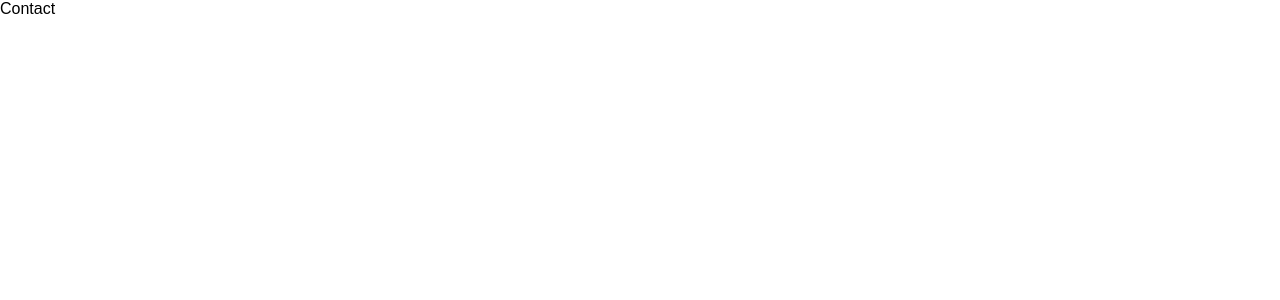
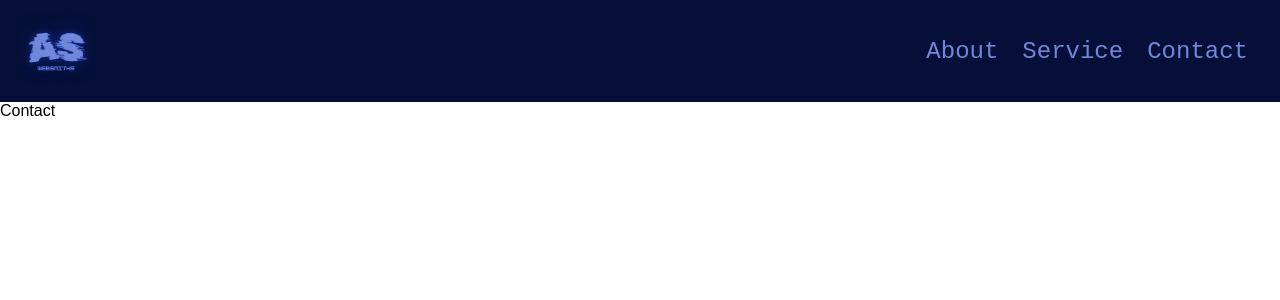
Before and after one commit to AS-Websmiths/as-websmiths.github.io, a React (Vite) app: page /contact in a window 1280 px wide. Shown: the top 300 px of the page. Built offline with nearby package versions, Linux system fonts and the light colour scheme; a web font is replaced by a local one.

Commit message:
Finished navbar and added them to all pages

```diff
--- a/src/assets/navbar/Navbar.jsx
+++ b/src/assets/navbar/Navbar.jsx
@@ -12,7 +12,7 @@ const Navbar = () => {
   return (
     <>
       <nav className="navbar">
-        <a href = "/home">
+        <a href = "/">
         <div className="navbar-brand">
           <img
             src={ASLogo}
--- a/src/pages/About.jsx
+++ b/src/pages/About.jsx
@@ -1,8 +1,11 @@
 import React from 'react'
-
+import Navbar from '../assets/navbar/Navbar'
 const About = () => {
   return (
+    <>
+    <Navbar />
     <div>About</div>
+    </>
   )
 }
 
--- a/src/pages/Contact.jsx
+++ b/src/pages/Contact.jsx
@@ -1,8 +1,11 @@
 import React from 'react'
-
+import Navbar from '../assets/navbar/Navbar'
 const Contact = () => {
   return (
+    <>
+    <Navbar />
     <div>Contact</div>
+    </>
   )
 }
 
--- a/src/pages/Home.jsx
+++ b/src/pages/Home.jsx
@@ -5,6 +5,7 @@ const App = () => {
   return (
     <>
       <Navbar />
+      <div>Home</div>
     </>
   )
 }
--- a/src/pages/Service.jsx
+++ b/src/pages/Service.jsx
@@ -1,8 +1,11 @@
 import React from 'react'
-
+import Navbar from '../assets/navbar/Navbar.jsx'
 const Service = () => {
   return (
+    <>
+    <Navbar />
     <div>Service</div>
+    </>
   )
 }
 
```
